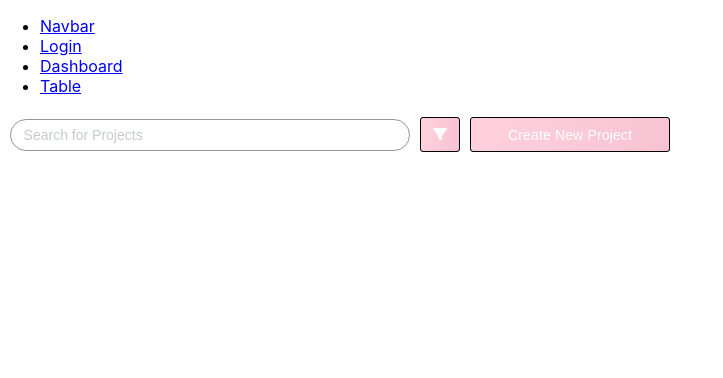
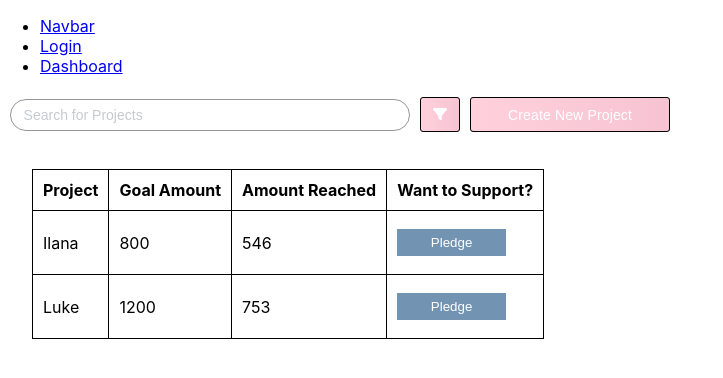
Before and after one commit to luke-bluefintech/PunchBeginnerApp, a React (Create React App) app in the folder it_1_code/: page /dashboard in a window 1280 px wide. Shown: the top 378 px of the page, without its empty margins (0-723 px from the left). Built offline with nearby package versions, Linux system fonts and the light colour scheme.

Commit message:
Merging table and dashboard

```diff
--- a/it_1_code/src/App.js
+++ b/it_1_code/src/App.js
@@ -4,7 +4,6 @@ import Layout from "./layout/Layout";
 import Login from "./login/Login";
 import Navbar from "./navbar/Navbar";
 import Dashboard from "./dashboard/Dashboard";
-import Table from "./table/Table";
 
 export default function App() {
   return (
@@ -14,7 +13,6 @@ export default function App() {
           <Route exact path="navbar" element={<Navbar />} />
           <Route path="login" element={<Login />} />
           <Route path="dashboard" element={<Dashboard />} />
-          <Route path="table" element={<Table />} />
         </Route>
       </Routes>
     </BrowserRouter>
--- a/it_1_code/src/dashboard/Dashboard.css
+++ b/it_1_code/src/dashboard/Dashboard.css
@@ -65,3 +65,41 @@
     color: white;
     border: 1px solid black;
 }
+
+table,
+th,
+td {
+    border: 1px solid black;
+    border-collapse: collapse;
+}
+
+table {
+    margin: 2rem 0 0 2rem;
+}
+
+tr {
+    border-bottom: 1px solid #ddd;
+}
+
+tr:hover {
+    background-color: #D6EEEE;
+}
+
+th,
+td {
+    padding-top: 10px;
+    padding-bottom: 10px;
+    padding-left: 10px;
+    padding-right: 10px;
+}
+
+/* Set a style for all buttons */
+.pledgebutton {
+    background-color: #7393B3;
+    color: white;
+    padding: 6px 12px;
+    margin: 8px 0;
+    border: none;
+    cursor: pointer;
+    width: 80%;
+}
--- a/it_1_code/src/dashboard/Dashboard.js
+++ b/it_1_code/src/dashboard/Dashboard.js
@@ -12,6 +12,28 @@ function Dashboard() {
                 placeholder="Search for Projects" />
             <button className="button-filter" >{<FontAwesomeIcon icon={faFilter} />}</button>
             <button className="button-create-project" >Create New Project</button>
+
+            {/*Table that displays projects*/}
+            <table>
+            <tr>
+                <th>Project</th>
+                <th>Goal Amount</th>
+                <th>Amount Reached</th>
+                <th>Want to Support?</th>
+            </tr>
+            <tr>
+                <td>Ilana</td>
+                <td>800</td>
+                <td>546</td>
+                <td><button className="pledgebutton" type="pledge">Pledge</button></td>
+            </tr>
+            <tr>
+                <td>Luke</td>
+                <td>1200</td>
+                <td>753</td>
+                <td><button className="pledgebutton" type="pledge">Pledge</button></td>
+            </tr>
+        </table>
         </div>
     )
 };
--- a/it_1_code/src/layout/Layout.js
+++ b/it_1_code/src/layout/Layout.js
@@ -14,9 +14,6 @@ const Layout = () => {
                     <li>
                         <Link to="/dashboard">Dashboard</Link>
                     </li>
-                    <li>
-                        <Link to="/table">Table</Link>
-                    </li>
                 </ul>
             </nav>
 
--- a/it_1_code/src/table/Table.css
+++ /dev/null
@@ -1,28 +0,0 @@
-table, th, td {
-    border: 1px solid black;
-    border-collapse: collapse;
-  }
-
-tr {
-    border-bottom: 1px solid #ddd;
-  }
-
-  tr:hover {background-color: #D6EEEE;}
-
-  th, td {
-    padding-top: 10px;
-    padding-bottom: 10px;
-    padding-left: 10px;
-    padding-right: 10px;
-  }
-
-  /* Set a style for all buttons */
-pledgebutton {
-    background-color: #7393B3;
-    color: white;
-    padding: 6px 12px;
-    margin: 8px 0;
-    border: none;
-    cursor: pointer;
-    width: 80%;
-}
--- a/it_1_code/src/table/Table.js
+++ /dev/null
@@ -1,28 +0,0 @@
-import './Table.css';
-
-function Table() {
-    return (
-        <table>
-            <tr>
-                <th>Project</th>
-                <th>Goal Amount</th>
-                <th>Amount Reached</th>
-                <th>Want to Support?</th>
-            </tr>
-            <tr>
-                <td>Ilana</td>
-                <td>800</td>
-                <td>546</td>
-                <td><pledgebutton type="pledge">Pledge</pledgebutton></td>
-            </tr>
-            <tr>
-                <td>Luke</td>
-                <td>1200</td>
-                <td>753</td>
-                <td><pledgebutton type="pledge">Pledge</pledgebutton></td>
-            </tr>
-        </table>
-    )
-};
-
-export default Table;
```
Also changed, not shown: it_1_code/src/viewproject/viewproject.css (added), it_1_code/src/viewproject/viewproject.js (added).
